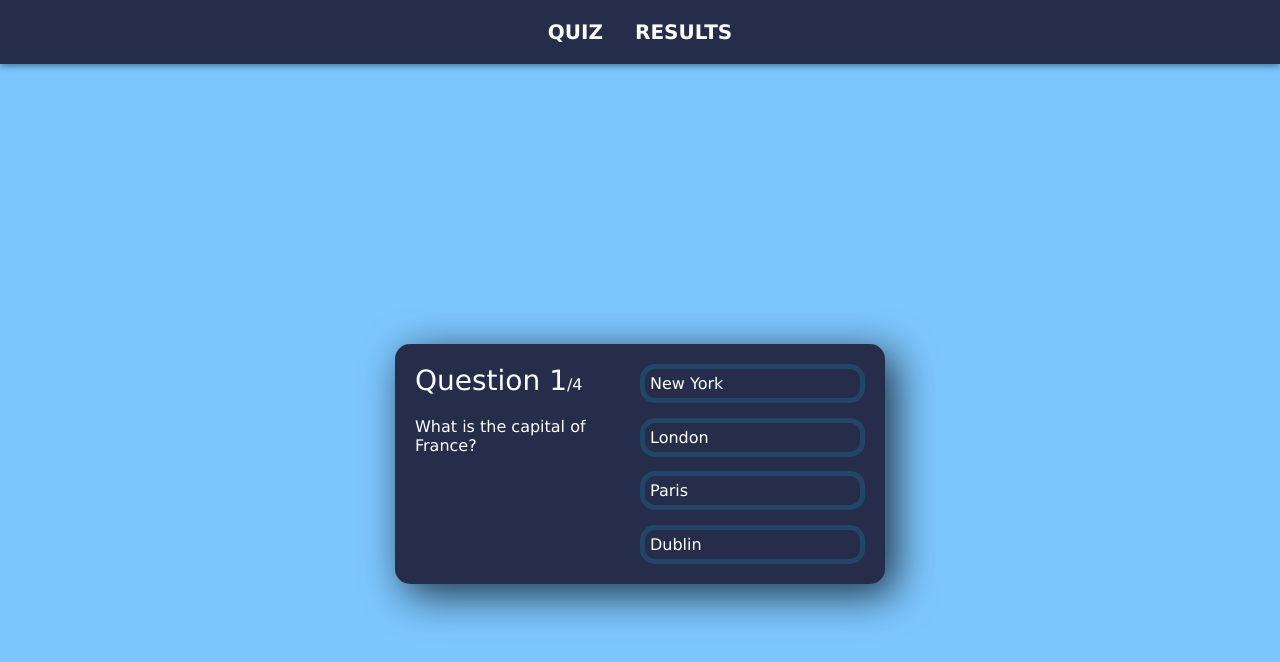
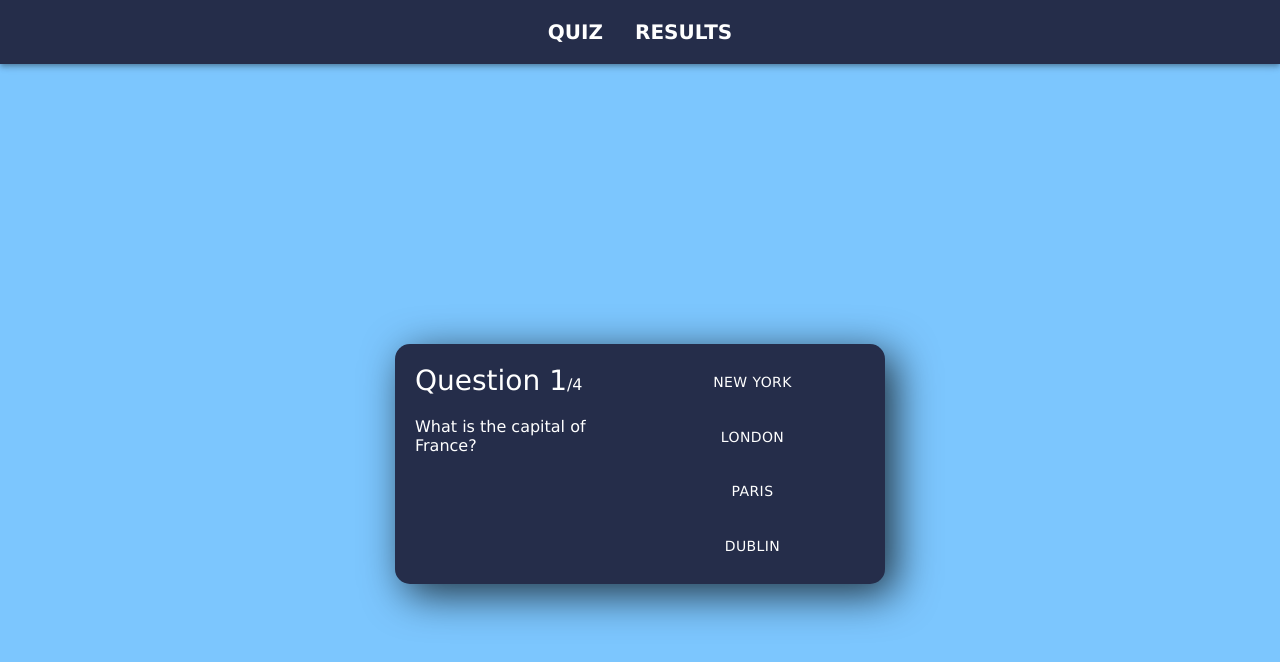
Before and after one commit to IlyaKrapivnoy/react_quiz_selftest, a React (Create React App) app: page / in a window 1280 px wide. Shown: the top 662 px of the page. Built offline with nearby package versions, Linux system fonts and the light colour scheme.

Commit message:
restructure project

```diff
--- a/src/App.js
+++ b/src/App.js
@@ -1,114 +1,12 @@
-import React, { useState } from 'react';
+import React from 'react';
 import Header from './components/Header';
+import Quiz from './components/Quiz';
 
 export default function App() {
-    const questions = [
-        {
-            questionText: 'What is the capital of France?',
-            answerOptions: [
-                { answerText: 'New York', isCorrect: false },
-                { answerText: 'London', isCorrect: false },
-                { answerText: 'Paris', isCorrect: true },
-                { answerText: 'Dublin', isCorrect: false },
-            ],
-        },
-        {
-            questionText: 'Who is CEO of Tesla?',
-            answerOptions: [
-                { answerText: 'Jeff Bezos', isCorrect: false },
-                { answerText: 'Elon Musk', isCorrect: true },
-                { answerText: 'Bill Gates', isCorrect: false },
-                { answerText: 'Tony Stark', isCorrect: false },
-            ],
-        },
-        {
-            questionText: 'The iPhone was created by which company?',
-            answerOptions: [
-                { answerText: 'Apple', isCorrect: true },
-                { answerText: 'Intel', isCorrect: false },
-                { answerText: 'Amazon', isCorrect: false },
-                { answerText: 'Microsoft', isCorrect: false },
-            ],
-        },
-        {
-            questionText: 'How many Harry Potter books are there?',
-            answerOptions: [
-                { answerText: '1', isCorrect: false },
-                { answerText: '4', isCorrect: false },
-                { answerText: '6', isCorrect: false },
-                { answerText: '7', isCorrect: true },
-            ],
-        },
-    ];
-
-    // const questionsAPI =
-    //     'https://opentdb.com/api.php?amount=10&category=10&difficulty=easy&type=multiple';
-
-    const [currentQuestion, setCurrentQuestion] = useState(0);
-    const [showScore, setShowScore] = useState(false);
-    const [score, setScore] = useState(0);
-
-    const handleAnswerButtonClick = (isCorrect) => {
-        if (isCorrect === true) {
-            alert('yeah');
-            setScore(score + 1);
-        }
-
-        const nextQuestion = currentQuestion + 1;
-        if (nextQuestion < questions.length) {
-            setCurrentQuestion(nextQuestion);
-        } else {
-            setShowScore(true);
-        }
-    };
-
     return (
         <>
             <Header />
-            <div className='wrapper'>
-                <div className='app'>
-                    {showScore ? (
-                        <div className='score-section'>
-                            You scored {score} out of {questions.length}
-                            <button
-                                onClick={() => {
-                                    setShowScore(false);
-                                    setCurrentQuestion(0);
-                                }}
-                            >
-                                Play again
-                            </button>
-                        </div>
-                    ) : (
-                        <>
-                            <div className='question-section'>
-                                <div className='question-count'>
-                                    <span>Question {currentQuestion + 1}</span>/
-                                    {questions.length}
-                                </div>
-                                <div className='question-text'>
-                                    {questions[currentQuestion].questionText}
-                                </div>
-                            </div>
-                            <div className='answer-section'>
-                                {questions[currentQuestion].answerOptions.map(
-                                    (answerOption) => (
-                                        <button
-                                            onClick={() =>
-                                                handleAnswerButtonClick(
-                                                    answerOption.isCorrect
-                                                )
-                                            }
-                                        >
-                                            {answerOption.answerText}
-                                        </button>
-                                    )
-                                )}
-                            </div>
-                        </>
-                    )}
-                </div>
-            </div>
+            <Quiz />
         </>
     );
 }
--- /dev/null
+++ b/src/components/Quiz.jsx
@@ -0,0 +1,118 @@
+import React, { useState } from 'react';
+import { TextField, Button } from '@material-ui/core';
+
+const Quiz = () => {
+    const questions = [
+        {
+            questionText: 'What is the capital of France?',
+            answerOptions: [
+                { answerText: 'New York', isCorrect: false },
+                { answerText: 'London', isCorrect: false },
+                { answerText: 'Paris', isCorrect: true },
+                { answerText: 'Dublin', isCorrect: false },
+            ],
+        },
+        {
+            questionText: 'Who is CEO of Tesla?',
+            answerOptions: [
+                { answerText: 'Jeff Bezos', isCorrect: false },
+                { answerText: 'Elon Musk', isCorrect: true },
+                { answerText: 'Bill Gates', isCorrect: false },
+                { answerText: 'Tony Stark', isCorrect: false },
+            ],
+        },
+        {
+            questionText: 'The iPhone was created by which company?',
+            answerOptions: [
+                { answerText: 'Apple', isCorrect: true },
+                { answerText: 'Intel', isCorrect: false },
+                { answerText: 'Amazon', isCorrect: false },
+                { answerText: 'Microsoft', isCorrect: false },
+            ],
+        },
+        {
+            questionText: 'How many Harry Potter books are there?',
+            answerOptions: [
+                { answerText: '1', isCorrect: false },
+                { answerText: '4', isCorrect: false },
+                { answerText: '6', isCorrect: false },
+                { answerText: '7', isCorrect: true },
+            ],
+        },
+    ];
+
+    // const questionsAPI =
+    //     'https://opentdb.com/api.php?amount=10&category=10&difficulty=easy&type=multiple';
+
+    const [currentQuestion, setCurrentQuestion] = useState(0);
+    const [showScore, setShowScore] = useState(false);
+    const [score, setScore] = useState(0);
+
+    const handleAnswerButtonClick = (isCorrect) => {
+        if (isCorrect === true) {
+            alert('yeah');
+            setScore(score + 1);
+        }
+
+        const nextQuestion = currentQuestion + 1;
+        if (nextQuestion < questions.length) {
+            setCurrentQuestion(nextQuestion);
+        } else {
+            setShowScore(true);
+        }
+    };
+    return (
+        <div className='wrapper'>
+            <div className='app'>
+                {showScore ? (
+                    <div className='score-section'>
+                        You scored {score} out of {questions.length}
+                        <div className='left-side-score-section'>
+                            <TextField
+                                variant='outlined'
+                                label='Enter Your Name'
+                            />
+                            <Button
+                                onClick={() => {
+                                    setShowScore(false);
+                                    setCurrentQuestion(0);
+                                }}
+                            >
+                                Play again
+                            </Button>
+                        </div>
+                    </div>
+                ) : (
+                    <>
+                        <div className='question-section'>
+                            <div className='question-count'>
+                                <span>Question {currentQuestion + 1}</span>/
+                                {questions.length}
+                            </div>
+                            <div className='question-text'>
+                                {questions[currentQuestion].questionText}
+                            </div>
+                        </div>
+                        <div className='answer-section'>
+                            {questions[currentQuestion].answerOptions.map(
+                                (answerOption) => (
+                                    <Button
+                                        onClick={() =>
+                                            handleAnswerButtonClick(
+                                                answerOption.isCorrect
+                                            )
+                                        }
+                                    >
+                                        {answerOption.answerText}
+                                    </Button>
+                                )
+                            )}
+                        </div>
+                    </>
+                )}
+            </div>
+        </div>
+    );
+};
+
+export default Quiz;
--- a/src/index.css
+++ b/src/index.css
@@ -42,6 +42,11 @@ body {
     align-items: center;
   }
 
+  .left-side-score-section {
+    display: flex;
+    flex-direction: column;
+  }
+
   /* QUESTION/TIMER/LEFT SECTION */
   .question-section {
     width: 100%;
@@ -78,7 +83,7 @@ body {
     justify-content: space-between;
   }
 
-  button {
+  /* button {
     width: 100%;
     font-size: 16px;
     color: #ffffff;
@@ -90,7 +95,7 @@ body {
     align-items: center;
     border: 5px solid #234668;
     cursor: pointer;
-  }
+  } */
 
   .correct {
     background-color: #2f922f;
```
